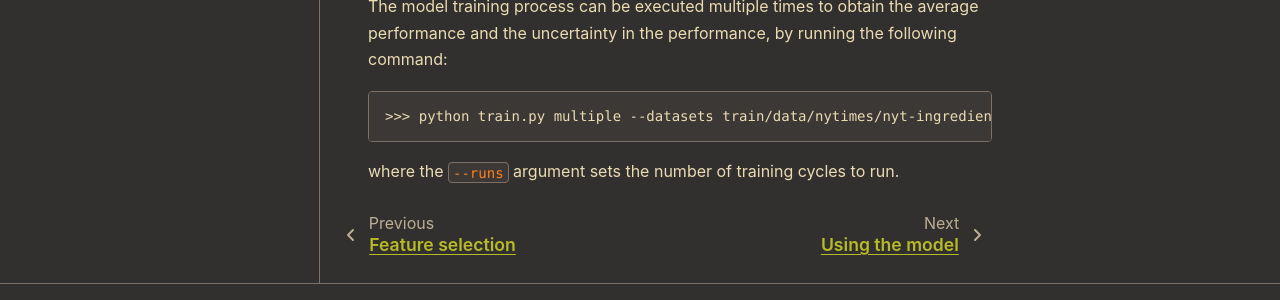
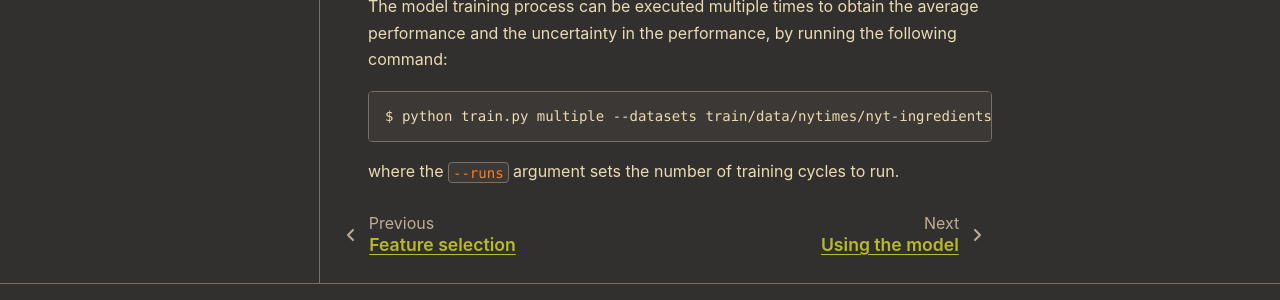
Before and after one commit to strangetom/ingredient-parser, a Sphinx documentation site: the page built from docs/source/guide/training.rst, in a window 1280 px wide and 900 px high, scrolled down 3211 px. Shown: the part 524-824 px from the top of the window. Built offline with Sphinx 7.4.7 and the PyData theme 0.15.4, drawn with Linux system fonts in a browser that asks for light colours; comment, search, counter and statistics services are not loaded.

Commit message:
Docs: Another change to $ from >>>

```diff
--- a/docs/source/guide/training.rst
+++ b/docs/source/guide/training.rst
@@ -136,6 +136,6 @@ The model training process can be executed multiple times to obtain the average
 
 .. code:: bash
 
-    >>> python train.py multiple --datasets train/data/nytimes/nyt-ingredients-snapshot-2015.csv train/data/strangerfoods/sf-labelled-data.csv train/data/cookstr/cookstr-ingredients-snapshot-2017-clean.csv --runs 10
+    $ python train.py multiple --datasets train/data/nytimes/nyt-ingredients-snapshot-2015.csv train/data/strangerfoods/sf-labelled-data.csv train/data/cookstr/cookstr-ingredients-snapshot-2017-clean.csv --runs 10
 
 where the ``--runs`` argument sets the number of training cycles to run.
```
